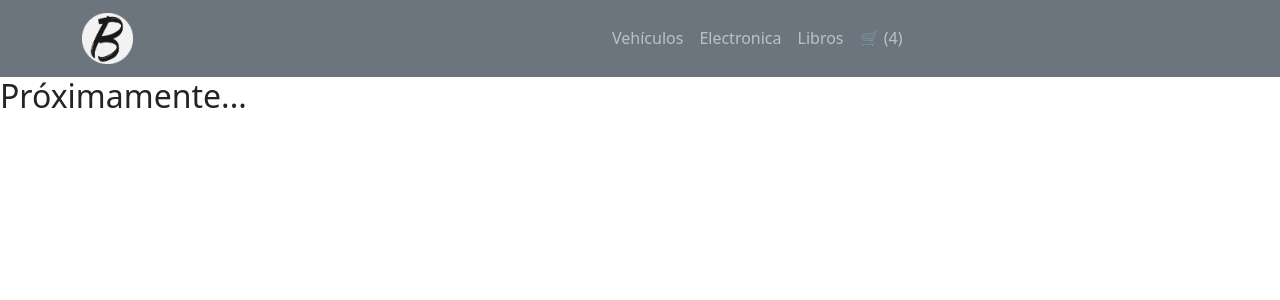
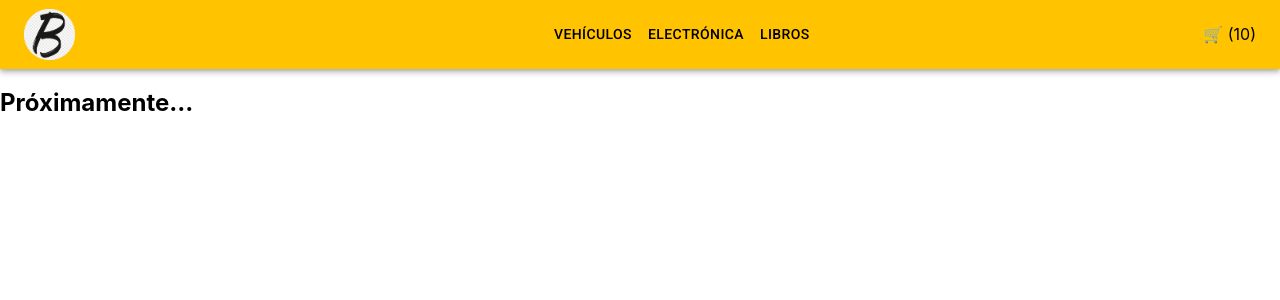
Before and after one commit to nicolas-jb/CoderReact, a React (Create React App) app in the folder myecommerce_bernardelli/: page / in a window 1280 px wide. Shown: the top 300 px of the page. Built offline with nearby package versions, Linux system fonts and the light colour scheme.

Commit message:
Rm Bootstrap, Add Material UI

```diff
--- a/myecommerce_bernardelli/package.json
+++ b/myecommerce_bernardelli/package.json
@@ -3,12 +3,14 @@
   "version": "0.1.0",
   "private": true,
   "dependencies": {
+    "@emotion/react": "^11.8.2",
+    "@emotion/styled": "^11.8.1",
+    "@mui/icons-material": "^5.5.1",
+    "@mui/material": "^5.5.3",
     "@testing-library/jest-dom": "^5.16.2",
     "@testing-library/react": "^12.1.4",
     "@testing-library/user-event": "^13.5.0",
-    "bootstrap": "^5.1.3",
     "react": "^17.0.2",
-    "react-bootstrap": "^2.2.1",
     "react-dom": "^17.0.2",
     "react-scripts": "^4.0.3",
     "web-vitals": "^2.1.4"
--- a/myecommerce_bernardelli/public/index.html
+++ b/myecommerce_bernardelli/public/index.html
@@ -8,6 +8,14 @@
     <meta
       name="description"
       content="Web site created using create-react-app"
+    />
+    <link
+      rel="stylesheet"
+      href="https://fonts.googleapis.com/css?family=Roboto:300,400,500,700&display=swap"
+    />
+    <link
+      rel="stylesheet"
+      href="https://fonts.googleapis.com/icon?family=Material+Icons"
     />
     <link rel="apple-touch-icon" href="%PUBLIC_URL%/logo192.png" />
     <!--
--- a/myecommerce_bernardelli/src/Components/NavBar.jsx
+++ b/myecommerce_bernardelli/src/Components/NavBar.jsx
@@ -1,28 +1,113 @@
-import React from "react";
-import { Navbar, Container, Nav } from "react-bootstrap";
-import "bootstrap/dist/css/bootstrap.css";
+import * as React from "react";
+import AppBar from "@mui/material/AppBar";
+import Box from "@mui/material/Box";
+import Toolbar from "@mui/material/Toolbar";
+import IconButton from "@mui/material/IconButton";
+import Typography from "@mui/material/Typography";
+import Menu from "@mui/material/Menu";
+import MenuIcon from "@mui/icons-material/Menu";
+import Container from "@mui/material/Container";
+import Button from "@mui/material/Button";
+import MenuItem from "@mui/material/MenuItem";
+import CartWidget from "./CartWidget";
 import logo from "../logo.png";
-import CartWidget from "./CartWidget";
+
+const pages = ["Vehículos", "Electrónica", "Libros"];
+
 
 export default function NavBar() {
+  const [anchorElNav, setAnchorElNav] = React.useState(null);
+  //const [anchorElUser, setAnchorElUser] = React.useState(null);
+
+  const handleOpenNavMenu = (event) => {
+    setAnchorElNav(event.currentTarget);
+  };
+  /*const handleOpenUserMenu = (event) => {
+    setAnchorElUser(event.currentTarget);
+  };*/
+
+  const handleCloseNavMenu = () => {
+    setAnchorElNav(null);
+  };
+
+  /*const handleCloseUserMenu = () => {
+    setAnchorElUser(null);
+  };*/
+
   return (
-    <>
-      <Navbar bg="secondary" variant="dark">
-        <Container>
-          <Navbar.Brand href="#home">
-            <img alt="Logo" src={logo} width="10%" height="10%" />{" "}
-          </Navbar.Brand>
-          <Nav className="me-auto">
-            <Nav.Link href="#vehiculos">Vehículos</Nav.Link>
-            <Nav.Link href="#electronica">Electronica</Nav.Link>
-            <Nav.Link href="#libros">Libros</Nav.Link>
-            <Nav.Link>
-              <CartWidget quantity={4} />{" "}
-              {/* Pongo una cantidad fija simplemente para probar, este valor será variable */}
-            </Nav.Link>
-          </Nav>
-        </Container>
-      </Navbar>
-    </>
+    <AppBar position="static" style ={{backgroundColor:"#FFC300"}}>
+      <Container maxWidth="xl">
+        <Toolbar disableGutters>
+          <Typography
+            variant="h6"
+            noWrap
+            component="div"
+            sx={{ mr: 2, display: { xs: "none", md: "flex" } }}
+          >
+            <img alt="Logo" src={logo} width="10%" height="10%" />
+          </Typography>
+
+          <Box sx={{ flexGrow: 1, display: { xs: "flex", md: "none" }, color: "black"}}>
+            <IconButton
+              size="large"
+              aria-label="account of current user"
+              aria-controls="menu-appbar"
+              aria-haspopup="true"
+              onClick={handleOpenNavMenu}
+              color="inherit"
+            >
+              <MenuIcon />
+            </IconButton>
+            <Menu
+              id="menu-appbar"
+              anchorEl={anchorElNav}
+              anchorOrigin={{
+                vertical: "bottom",
+                horizontal: "left",
+              }}
+              keepMounted
+              transformOrigin={{
+                vertical: "top",
+                horizontal: "left",
+              }}
+              open={Boolean(anchorElNav)}
+              onClose={handleCloseNavMenu}
+              sx={{
+                display: { xs: "block", md: "none" },
+              }}
+            >
+              {pages.map((page) => (
+                <MenuItem key={page} onClick={handleCloseNavMenu}>
+                  <Typography textAlign="center">{page}</Typography>
+                </MenuItem>
+              ))}
+            </Menu>
+          </Box>
+          <Typography
+            variant="h6"
+            noWrap
+            component="div"
+            sx={{ flexGrow: 1, display: { xs: "flex", md: "none" } }}
+            align="center"
+          >
+            <img alt="Logo" src={logo} width="10%" height="10%" />
+          </Typography>
+          <Box sx={{ flexGrow: 1, display: { xs: "none", md: "flex" } }}>
+            {pages.map((page) => (
+              <Button
+                key={page}
+                onClick={handleCloseNavMenu}
+                sx={{ my: 2, color: "black", display: "block" }}
+              >
+                {page}
+              </Button>
+            ))}
+          </Box>
+          <Box sx={{ flexGrow: 0, color: "black"}}>
+            <CartWidget quantity={10} />
+          </Box>
+        </Toolbar>
+      </Container>
+    </AppBar>
   );
 }
```
Also changed, not shown: 1 other file (tests, documents, lock files or other folders).
